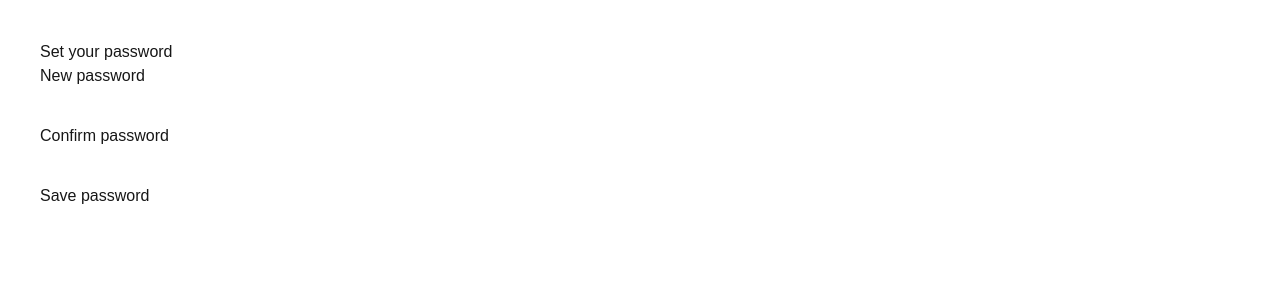
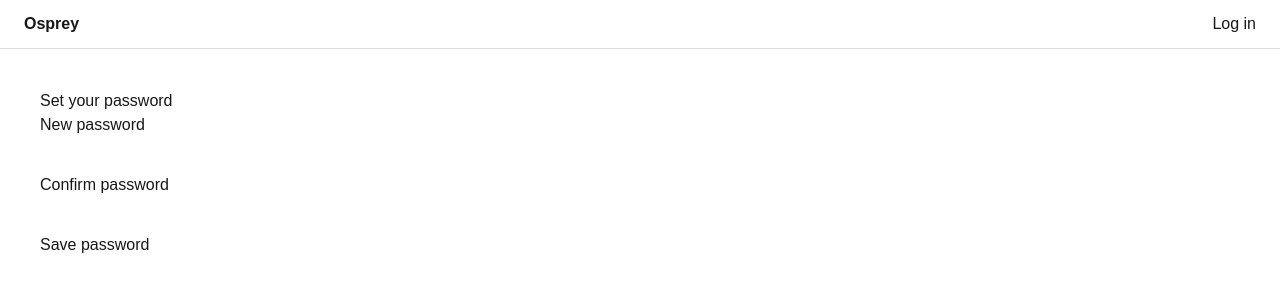
Before and after one commit to b-wilczek/osprey, a Next.js app: page /account/password in a window 1280 px wide. Shown: the top 300 px of the page. Built offline with nearby package versions, Linux system fonts and the light colour scheme; no server answers.

Commit message:
Added header bar for logging in and logging out

```diff
--- a/src/app/layout.tsx
+++ b/src/app/layout.tsx
@@ -1,6 +1,7 @@
 import type { Metadata } from "next";
 import { Geist, Geist_Mono } from "next/font/google";
 import "./globals.css";
+import { AppHeader } from '@/components/layout/AppHeader'
 
 const geistSans = Geist({
   variable: "--font-geist-sans",
@@ -23,7 +24,10 @@ export default function RootLayout({ children }: LayoutProps<"/">) {
       lang="en"
       className={`${geistSans.variable} ${geistMono.variable} h-full antialiased`}
     >
-      <body className="min-h-full flex flex-col">{children}</body>
+      <body className="min-h-full flex flex-col">
+        <AppHeader />
+        {children}
+      </body>
     </html>
   );
 }
--- a/src/app/login/actions.ts
+++ b/src/app/login/actions.ts
@@ -2,6 +2,7 @@
 
 import { redirect } from 'next/navigation'
 import { createClient } from '@/lib/supabase/server'
+import { revalidatePath } from 'next/cache'
 
 export async function login(formData: FormData) {
   const supabase = await createClient()
@@ -14,12 +15,13 @@ export async function login(formData: FormData) {
   if (error) {
     redirect(`/login?error=${encodeURIComponent('Invalid email or password')}`)
   }
-
+  revalidatePath('/', 'layout')
   redirect('/')
 }
 
 export async function logout() {
   const supabase = await createClient()
   await supabase.auth.signOut()
+  revalidatePath('/', 'layout')
   redirect('/login')
 }
--- /dev/null
+++ b/src/components/layout/AppHeader.tsx
@@ -0,0 +1,27 @@
+import { createClient } from '@/lib/supabase/server'
+import { AuthButton } from './AuthButton'
+
+export async function AppHeader() {
+  const supabase = await createClient()
+  const {
+    data: { user },
+  } = await supabase.auth.getUser()
+
+  return (
+    <header
+      style={{
+        display: 'flex',
+        justifyContent: 'space-between',
+        alignItems: 'center',
+        padding: '12px 24px',
+        borderBottom: '1px solid #ddd',
+      }}
+    >
+      <nav style={{ display: 'flex', gap: 16, alignItems: 'center' }}>
+        <strong>Osprey</strong>
+        {/* future section links go here */}
+      </nav>
+      <AuthButton isLoggedIn={!!user} />
+    </header>
+  )
+}
--- /dev/null
+++ b/src/components/layout/AuthButton.tsx
@@ -0,0 +1,21 @@
+'use client'
+
+import Link from 'next/link'
+import { usePathname } from 'next/navigation'
+import { logout } from '@/app/login/actions'
+
+export function AuthButton({ isLoggedIn }: { isLoggedIn: boolean }) {
+  const pathname = usePathname()
+
+  if (isLoggedIn) {
+    return (
+      <form action={logout}>
+        <button type="submit">Log out</button>
+      </form>
+    )
+  }
+
+  if (pathname.startsWith('/login')) return null
+
+  return <Link href="/login">Log in</Link>
+}
```
